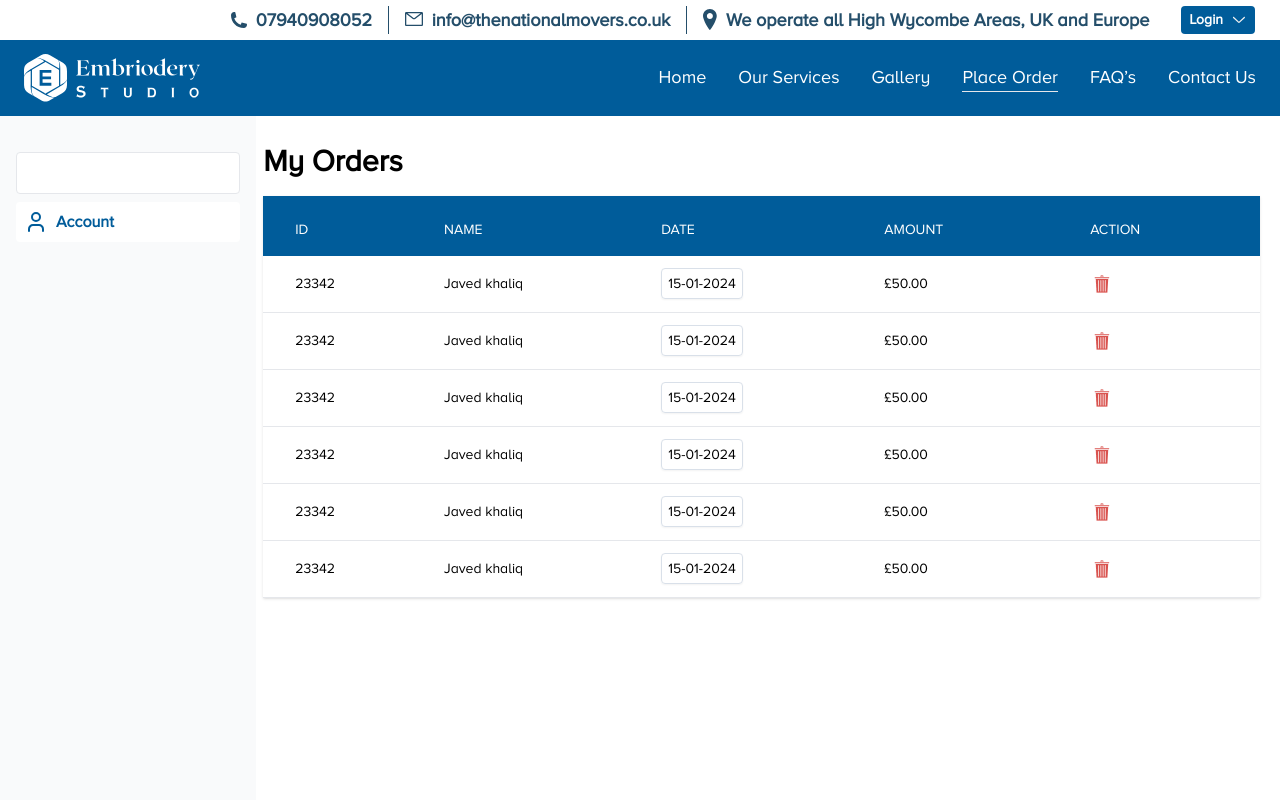
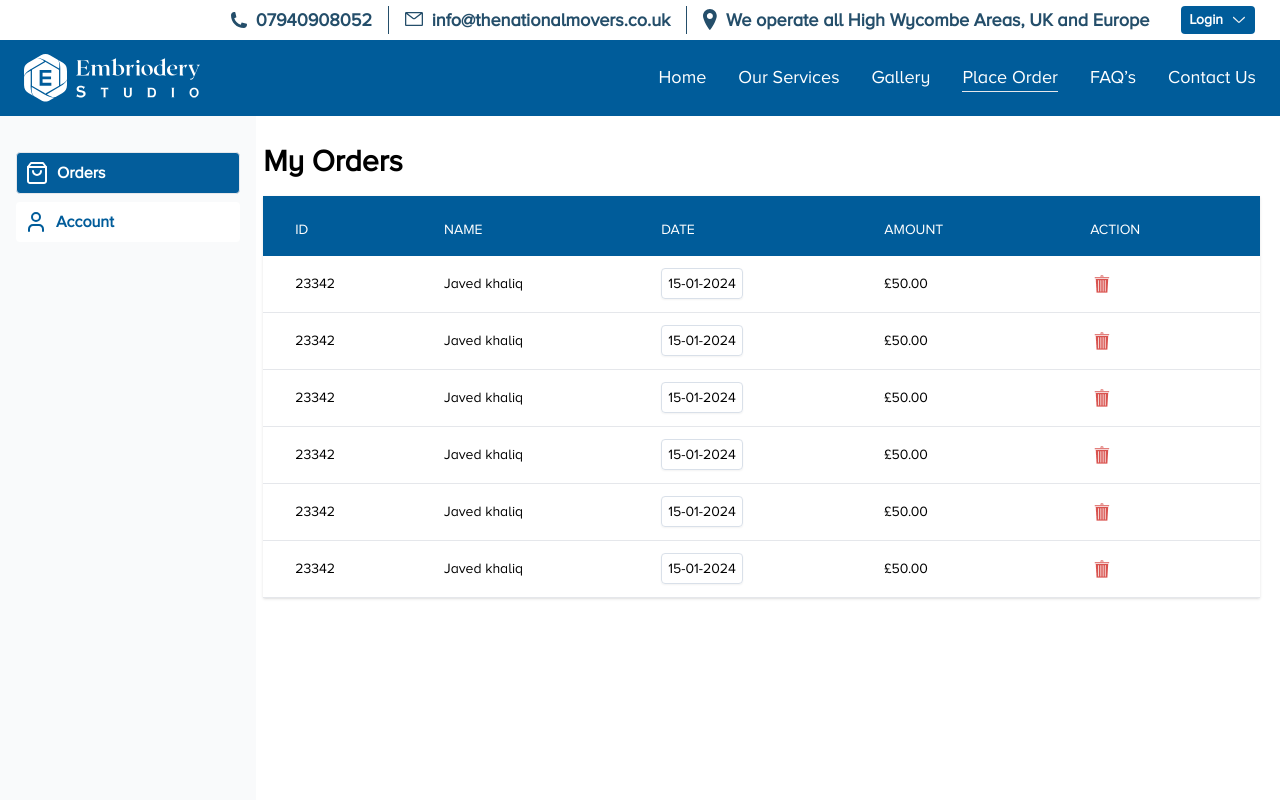
Before and after one commit to ameerhamza6273/embriodry-pro, a Vue app: page /placeOrder in a window 1280 px wide. Shown: the top 800 px of the page. Built offline with nearby package versions, Linux system fonts and the light colour scheme.

Commit message:
active list style

```diff
--- a/src/components/PlaceOrderSidebar.vue
+++ b/src/components/PlaceOrderSidebar.vue
@@ -47,7 +47,7 @@
           <li
             class="flex items-center cursor-pointer p-2 text-[#005C9A] font-bevietnam font-bold rounded bg-white hover:opacity-80 group"
             :class="{
-              'border bg-[#005c9afc] text-white': activeItem === 'item2',
+              'border text-white bg-[#005c9afc]': activeItem === 'item2',
             }"
             @click="setActiveItem('item2')"
           >
@@ -96,3 +96,9 @@ export default {
   },
 };
 </script>
+
+<style>
+.bg-\[\#005c9afc\] {
+  background-color: #005c9afc !important;
+}
+</style>
```
